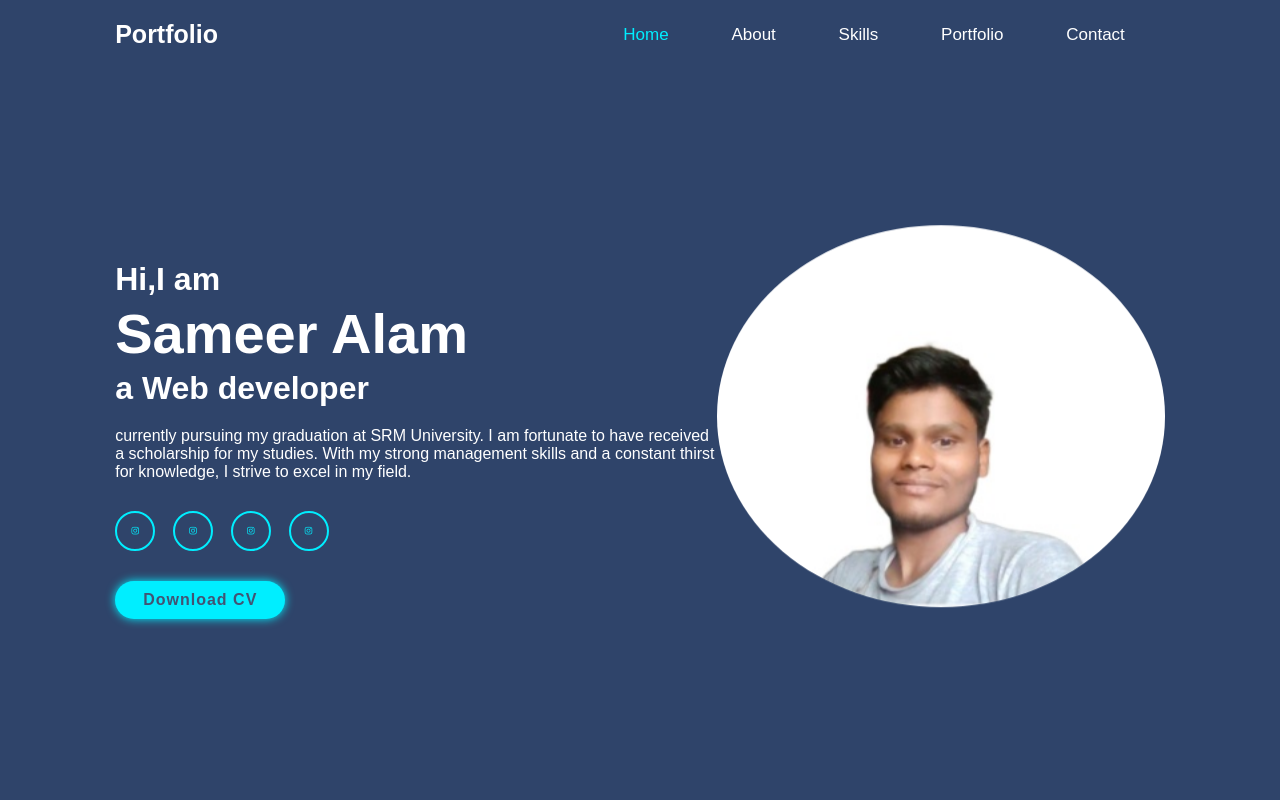
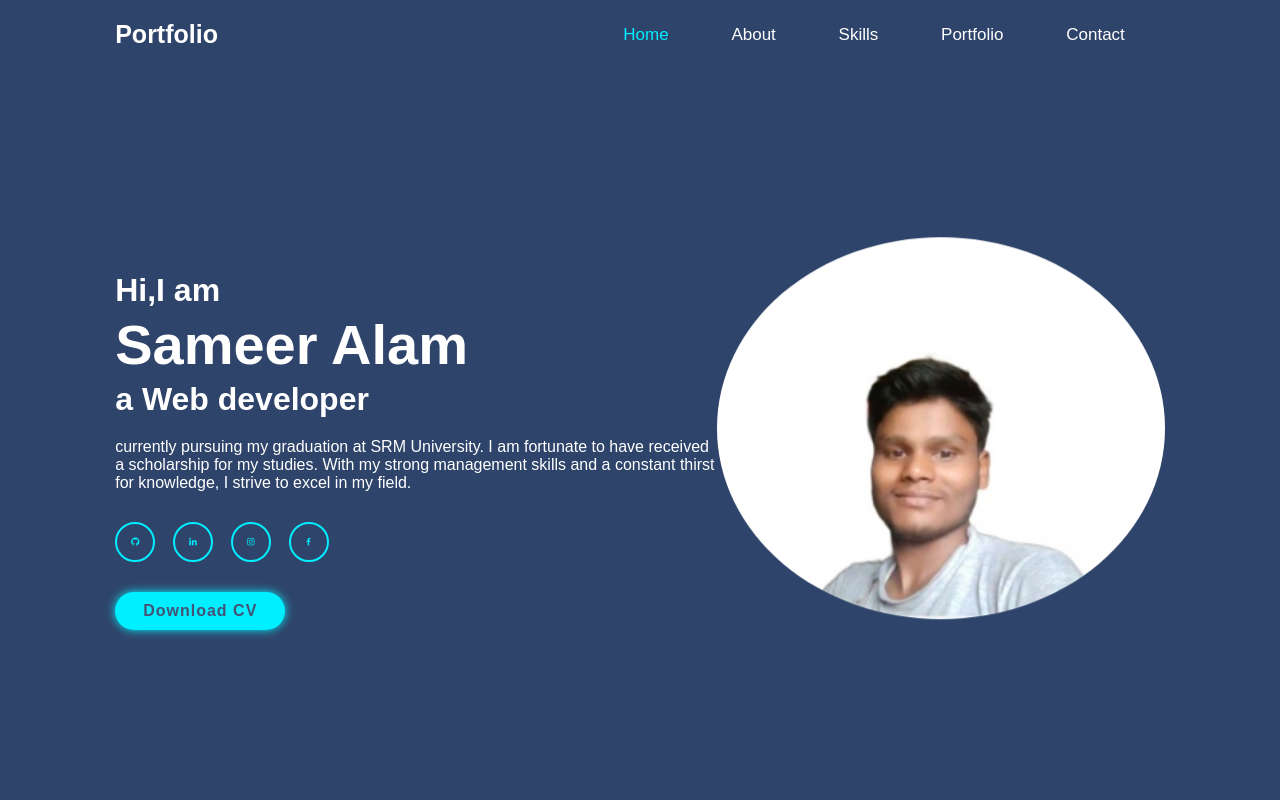
Before and after one commit to sameer1098alam/Back, a plain HTML site: page index.html in a window 1280 px wide. Shown: the top 800 px of the page. Drawn offline with nearby package versions, Linux system fonts and the light colour scheme.

Commit message:
Update index.html

```diff
--- a/index.html
+++ b/index.html
@@ -1,4 +1,4 @@
-<!DOCTYPE html>
+whatwhatwhat<!DOCTYPE html>
 <html lang="en">
 <head>
     <meta charset="UTF-8">
@@ -33,10 +33,12 @@
              With my strong management skills and a constant thirst for knowledge,
               I strive to excel in my field.       </p>
         <div class ="social-media">
-            <a href="#"><i class='bx bxl-instagram' ></i></a>
-            <a href="#"><i class='bx bxl-instagram' ></i></a>
-            <a href="#"><i class='bx bxl-instagram' ></i></a>
-            <a href="#"><i class='bx bxl-instagram' ></i></a>
+
+            <a href="https://github.com/sameer1098alam"><i class='bx bxl-github' ></i></a>
+            <a href="https://www.linkedin.com/in/sameer-alam-7a3a59215/"><i class='bx bxl-linkedin' ></i></a>
+            <a href="https://www.instagram.com/sameer96alam/"><i class='bx bxl-instagram' ></i></a>
+            <a href="https://www.facebook.com/profile.php?id=100037398990490"><i class='bx bxl-facebook' ></i></a>
+
         </div>
         <a href ="#" class="btn">Download CV</a>
     </div>
```
